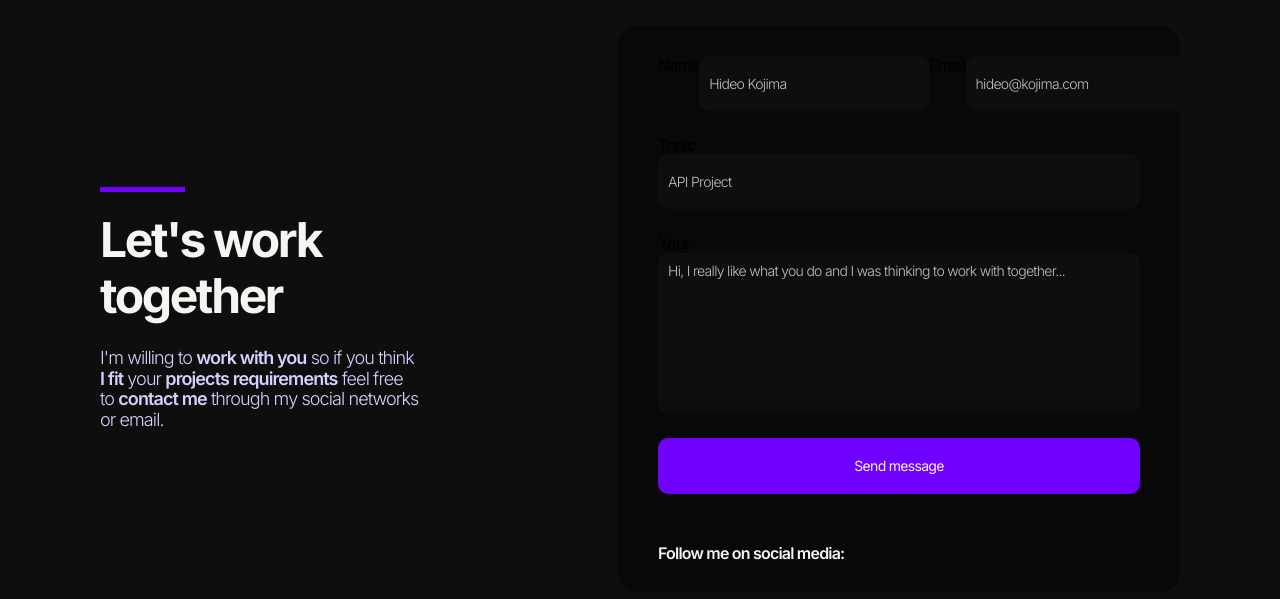
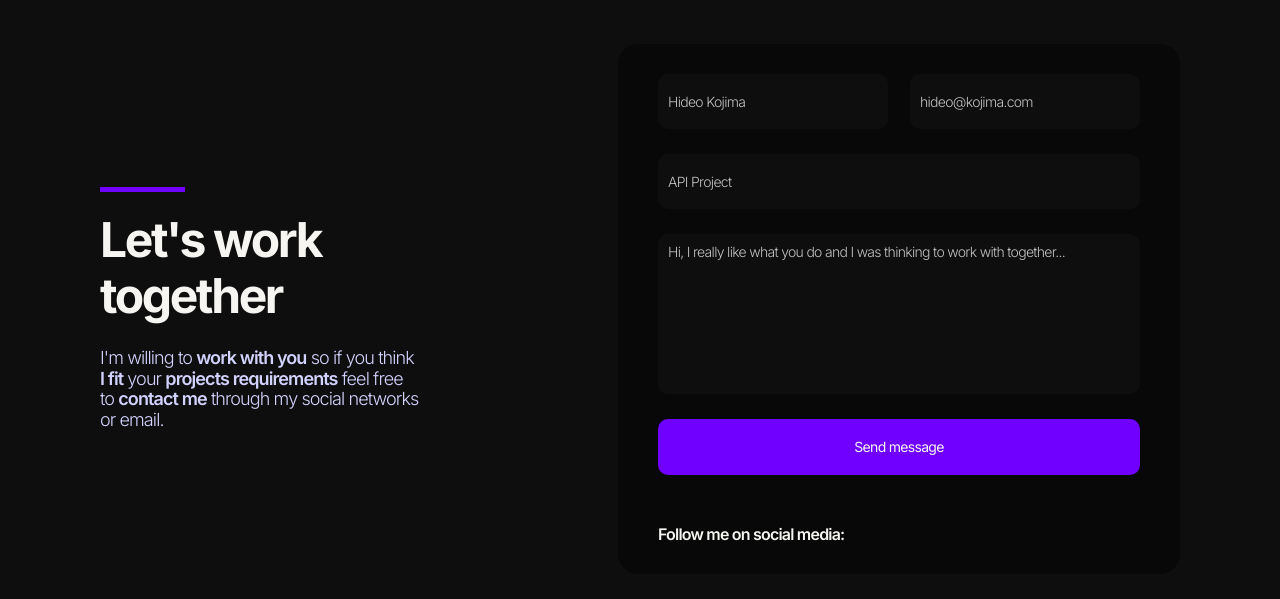
Before and after one commit to GomezFrannco/react-portfolio, a React (Vite) app: page / in a window 1280 px wide. Shown: the part 4141-4740 px from the top of the page. Built offline with nearby package versions, Linux system fonts and the light colour scheme.

Commit message:
Remove labels

```diff
--- a/src/pages/home/layout/Footer/index.jsx
+++ b/src/pages/home/layout/Footer/index.jsx
@@ -44,14 +44,14 @@ export default function Footer() {
         >
           <form action="">
             <div>
-              <label htmlFor="name">Name</label>
-              <Input type="text" id="name" name="name" ph="Hideo Kojima"/>
-              <label htmlFor="email">Email</label>
-              <Input type="email" id="email" name="email" ph="hideo@kojima.com"/>
+              <div>
+                <Input type="text" id="name" name="name" ph="Hideo Kojima"/>
+              </div>
+              <div>
+                <Input type="email" id="email" name="email" ph="hideo@kojima.com"/>
+              </div>
             </div>
-            <label htmlFor="subject">Topic</label>
             <Input type="text" id="subject" name="subject" ph="API Project"/>
-            <label htmlFor="message">Your</label>
             <TextAreaInput id="message" name="message"/>
             <button>Send message</button>
           </form>
```
